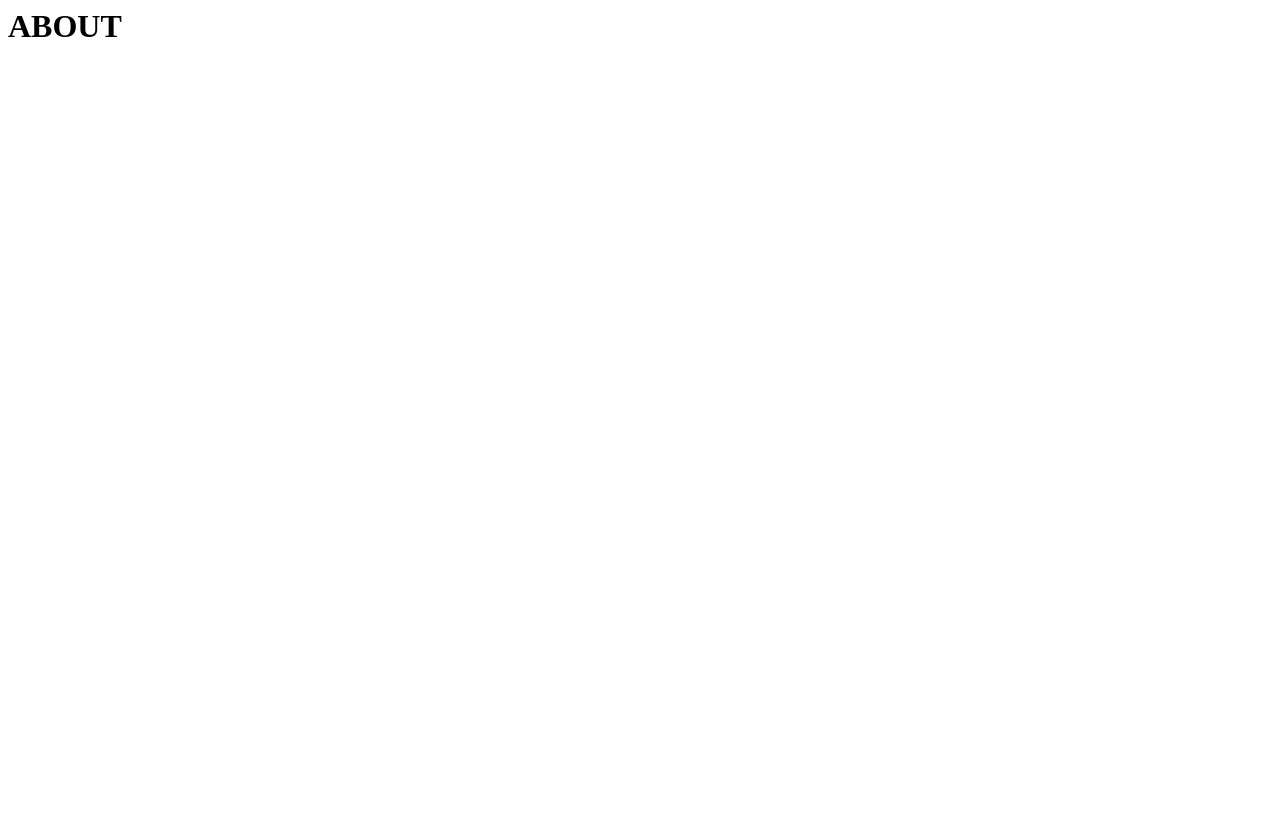
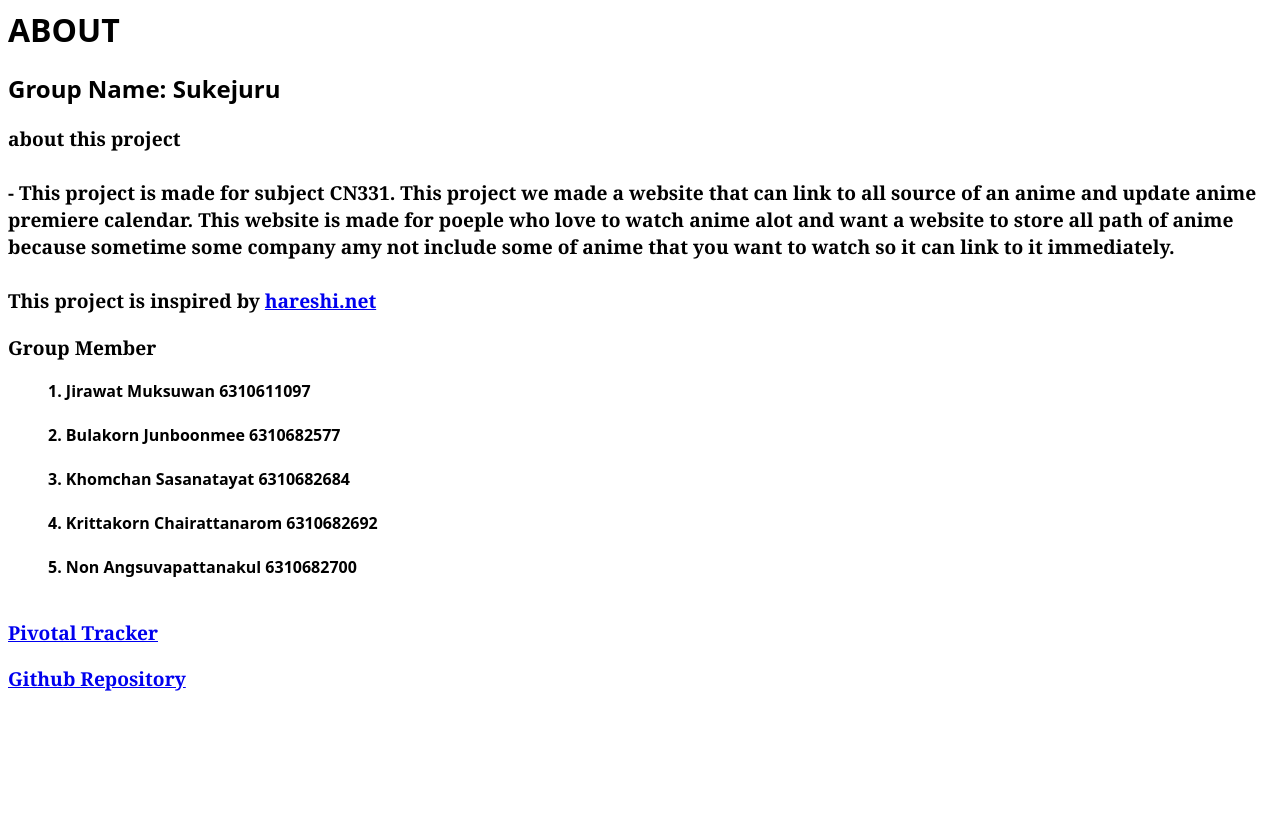
Before and after one commit to 6310682700/sukejuru, a Django app: page / in a window 1280 px wide. Before the commit the page is almost empty. Before the commit the page ends 37 px from the top, so only its background shows below. Run offline with Django 4.2, Linux system fonts and the light colour scheme.

Commit message:
Add about info

```diff
--- a/sukejuru/sekujuru_app/templates/about.html
+++ b/sukejuru/sekujuru_app/templates/about.html
@@ -1 +1,31 @@
+{% block body %}
+
+{% load static %}
+<link rel="stylesheet" href="{% static 'index/about.css' %}" type = "text/css">
+
 <h1>ABOUT</h1>
+<h2>Group Name: Sukejuru</h2>
+<p>
+    about this project <br></br>
+    - This project is made for subject CN331. This project we made a website that can link to all source of an anime and update anime premiere calendar.
+    This website is made for poeple who love to watch anime alot and want a website to store all path of anime because sometime some company amy not include
+    some of anime that you want to watch so it can link to it immediately.<br></br>
+    This project is inspired by <a href="https://www.hareshi.net">hareshi.net</a>
+</p>
+<p>Group Member
+    <ul>1. Jirawat Muksuwan 6310611097<br/><br/>
+    2. Bulakorn Junboonmee 6310682577<br/><br/>
+    3. Khomchan Sasanatayat 6310682684<br/><br/>
+    4. Krittakorn Chairattanarom 6310682692<br/><br/>
+    5. Non Angsuvapattanakul 6310682700<br/><br/>
+    </ul>
+</p>
+
+<p>
+    <a href="https://www.pivotaltracker.com/n/projects/2609659">Pivotal Tracker</a>
+</p>
+<p>
+    <a href="https://github.com/6310682700/sukejuru">Github Repository</a>
+</p>
+
+{% endblock %}
--- /dev/null
+++ b/sukejuru/static/index/about.css
@@ -0,0 +1,15 @@
+body {
+    font-family: 'Noto Fonts', Noto Sans;
+    background-size: 200% 100% ;
+    height: 100vh;
+    font-weight : bold;
+}
+h2 {
+    font-family: 'Noto Fonts', Noto Sans;
+    font-size : x-large;
+    font-weight: bold;
+}
+p {
+    font-size : larger;
+    font-family : "Georgia" , serif;
+}
--- a/sukejuru/sukejuru/settings.py
+++ b/sukejuru/sukejuru/settings.py
@@ -11,6 +11,7 @@ https://docs.djangoproject.com/en/4.1/ref/settings/
 """
 
 import imp
+import os
 from pathlib import Path
 
 # Build paths inside the project like this: BASE_DIR / 'subdir'.
@@ -120,3 +121,8 @@ DEFAULT_AUTO_FIELD = "django.db.models.BigAutoField"
 
 import django_heroku
 django_heroku.settings(locals())
+
+STATIC_URL = '/static/'
+STATICFILES_DIRS = (
+    os.path.join(BASE_DIR, "static/"),
+)
```
